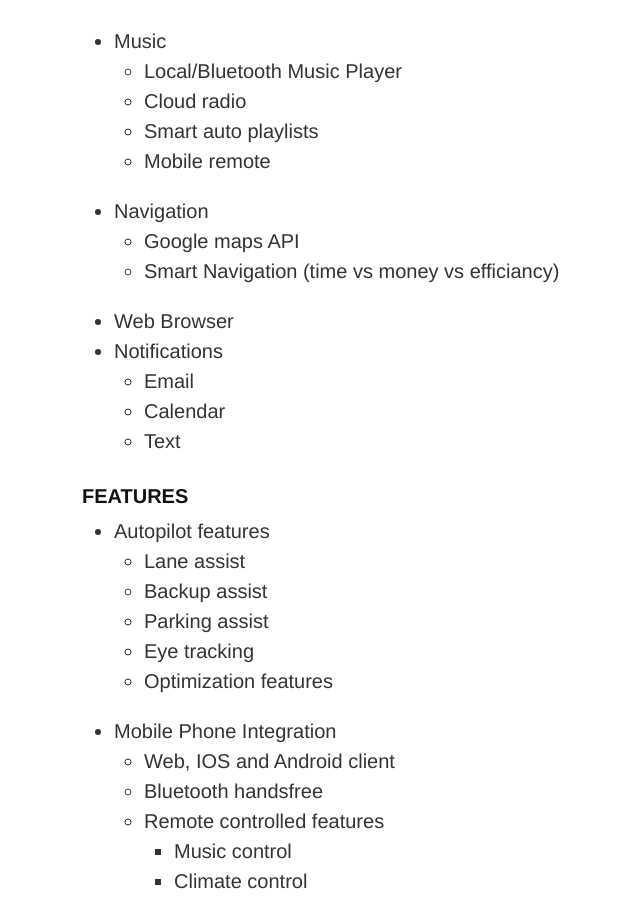
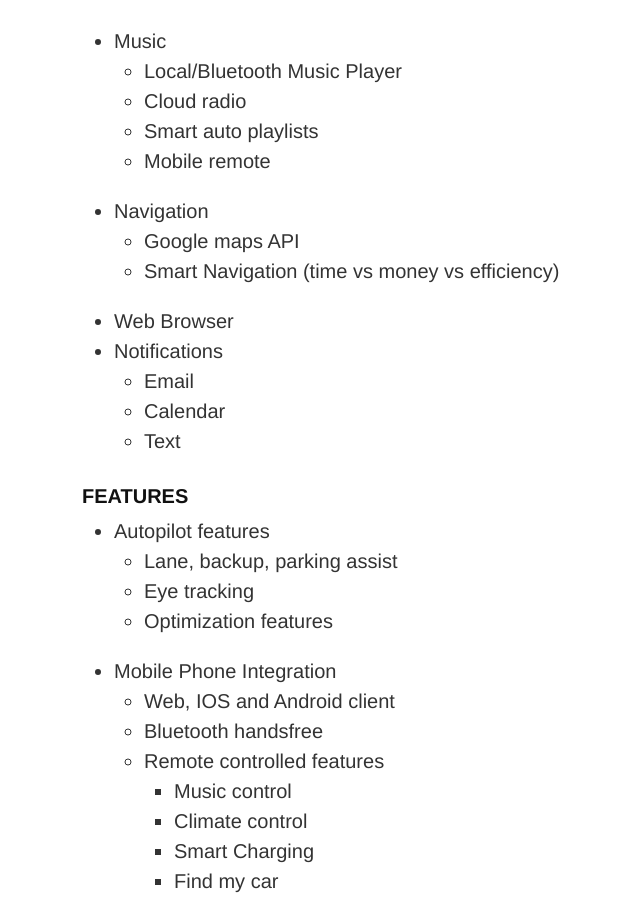
Before and after one commit to UWEcoCAR/UW-Infotainment-Summary, a Jekyll site: the page built from index.md, in a window 1280 px wide and 900 px high, scrolled down 1194 px. Shown: the whole window, without its empty margins (256-896 px from the left). Built offline with Jekyll 4.4.1, drawn with Linux system fonts in a browser that asks for light colours; Markdown is read by kramdown in place of the engine named in the settings.

Commit message:
combined features

```diff
--- a/index.md
+++ b/index.md
@@ -24,7 +24,7 @@ The automotive industry is flooded with dated, proprietary technologies. With th
   * Mobile remote
 * Navigation
   * Google maps API
-  * Smart Navigation (time vs money vs efficiancy)
+  * Smart Navigation (time vs money vs efficiency)
 * Web Browser
 * Notifications
   * Email
@@ -33,9 +33,7 @@ The automotive industry is flooded with dated, proprietary technologies. With th
 
 #### Features
 * Autopilot features
-  * Lane assist
-  * Backup assist
-  * Parking assist
+  * Lane, backup, parking assist
   * Eye tracking
   * Optimization features
 * Mobile Phone Integration
```
